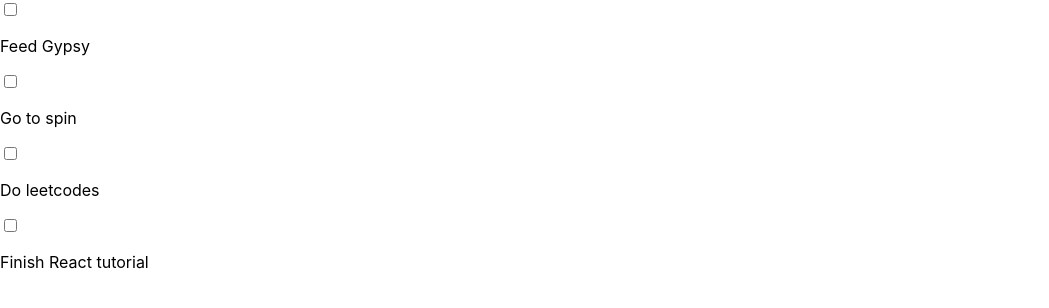
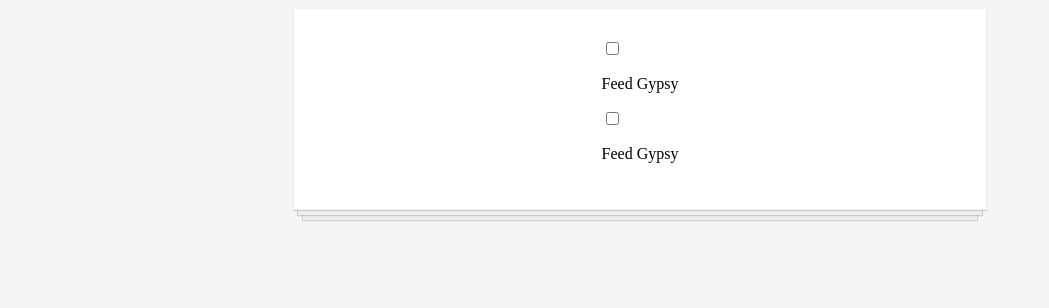
Before and after one commit to brittCommit/myToDoList, a React (Create React App) app in the folder my-to-do-list/: page / in a window 1280 px wide. Shown: the top 308 px of the page, without its empty margins (0-1049 px from the left). Built offline with nearby package versions, Linux system fonts and the light colour scheme.

Commit message:
added css

```diff
--- a/my-to-do-list/src/App.js
+++ b/my-to-do-list/src/App.js
@@ -5,7 +5,8 @@
 
 function App() {
   return (
-    <div>
+    <div className = "todo-list ">
+      <ToDoItem></ToDoItem>
       <ToDoItem></ToDoItem>
     </div>
   )
--- a/my-to-do-list/src/ToDoItem.js
+++ b/my-to-do-list/src/ToDoItem.js
@@ -6,12 +6,6 @@
     <div>
         <input type = "checkbox"/>
         <p> Feed Gypsy </p>
-        <input type = "checkbox"/>
-        <p> Go to spin </p>
-        <input type = "checkbox"/>
-        <p> Do leetcodes </p>
-        <input type = "checkbox"/>
-        <p> Finish React tutorial </p>
     </div>
     );
 }
--- a/my-to-do-list/src/index.css
+++ b/my-to-do-list/src/index.css
@@ -1,4 +1,4 @@
-body {
+/* body {
   margin: 0;
   font-family: -apple-system, BlinkMacSystemFont, 'Segoe UI', 'Roboto', 'Oxygen',
     'Ubuntu', 'Cantarell', 'Fira Sans', 'Droid Sans', 'Helvetica Neue',
@@ -10,4 +10,53 @@
 code {
   font-family: source-code-pro, Menlo, Monaco, Consolas, 'Courier New',
     monospace;
+} */
+
+
+body {
+  background-color: whitesmoke;
 }
+
+.todo-list {
+  background-color: white;
+  margin: auto;
+  width: 50%;
+  display: flex;
+  flex-direction: column;
+  align-items: center;
+  border: 1px solid #efefef;
+  box-shadow:
+  /* The top layer shadow */
+      0 1px 1px rgba(0,0,0,0.15),
+          /* The second layer */
+      0 10px 0 -5px #eee,
+          /* The second layer shadow */
+      0 10px 1px -4px rgba(0,0,0,0.15),
+          /* The third layer */
+      0 20px 0 -10px #eee,
+          /* The third layer shadow */
+      0 20px 1px -9px rgba(0,0,0,0.15);
+  padding: 30px;
+}
+
+.todo-item {
+  display: flex;
+  justify-content: flex-start;
+  align-items: center;
+  padding: 30px 20px 0;
+  width: 70%;
+  border-bottom: 1px solid #cecece;
+  font-family: Roboto, sans-serif;
+  font-weight: 100;
+  font-size: 15px;
+  color: #333333;
+}
+
+input[type=checkbox] {
+  margin-right: 10px;
+  font-size: 30px;
+}
+
+input[type=checkbox]:focus {
+  outline: 0;
+}
```
